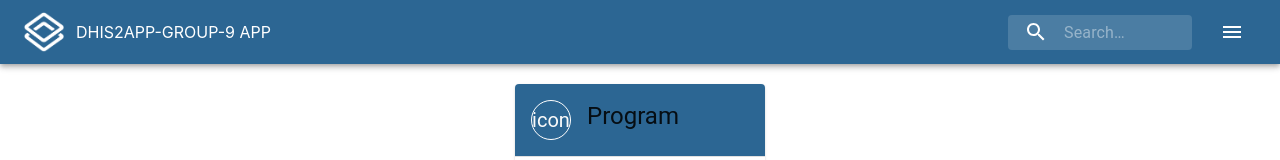
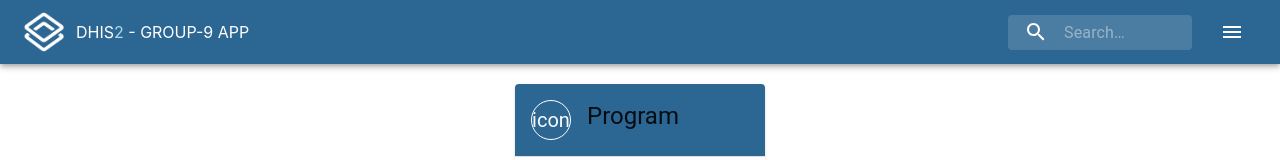
Before and after one commit to CHANCO-DHIS2-GROUP-9/CHANCO-DHIS2-GROUP-9, a React (Create React App) app: page / in a window 1280 px wide. Shown: the top 160 px of the page. Built offline with nearby package versions, Linux system fonts and the light colour scheme; the HTML template or start-up script is replaced by a standard one.

Commit message:
renamed app name and color modification of '2'

```diff
--- a/src/App.js
+++ b/src/App.js
@@ -10,6 +10,7 @@ export const App = () => {
             <NavBar />
             <GridTile />
 
+
         </div>
     )
 }
--- a/src/Navbar.js
+++ b/src/Navbar.js
@@ -87,7 +87,7 @@ export default function NaVBar() {
 
            {/* appname */}
             <Typography className={classes.title} variant="h8" noWrap>
-            DHIS2APP-GROUP-9 APP
+            DHIS<span style={{color:"lightBlue"}}>2</span> - GROUP-9 APP
             </Typography>
 
                 {/* searchbox */}
```
